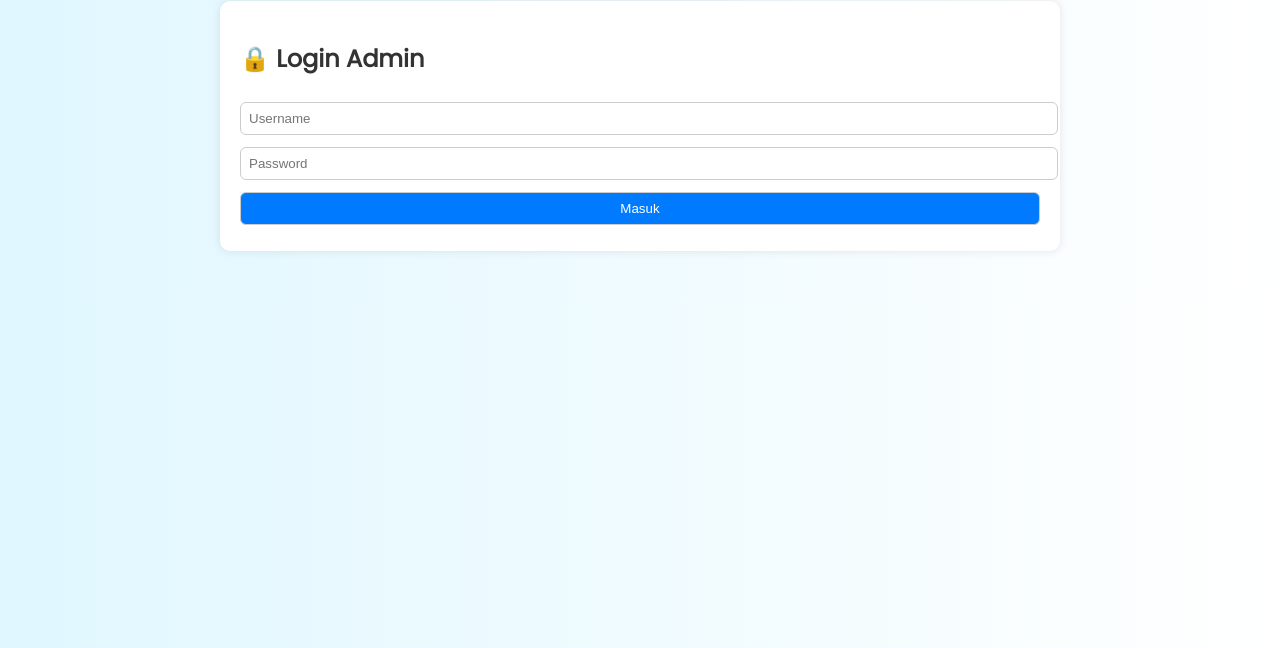
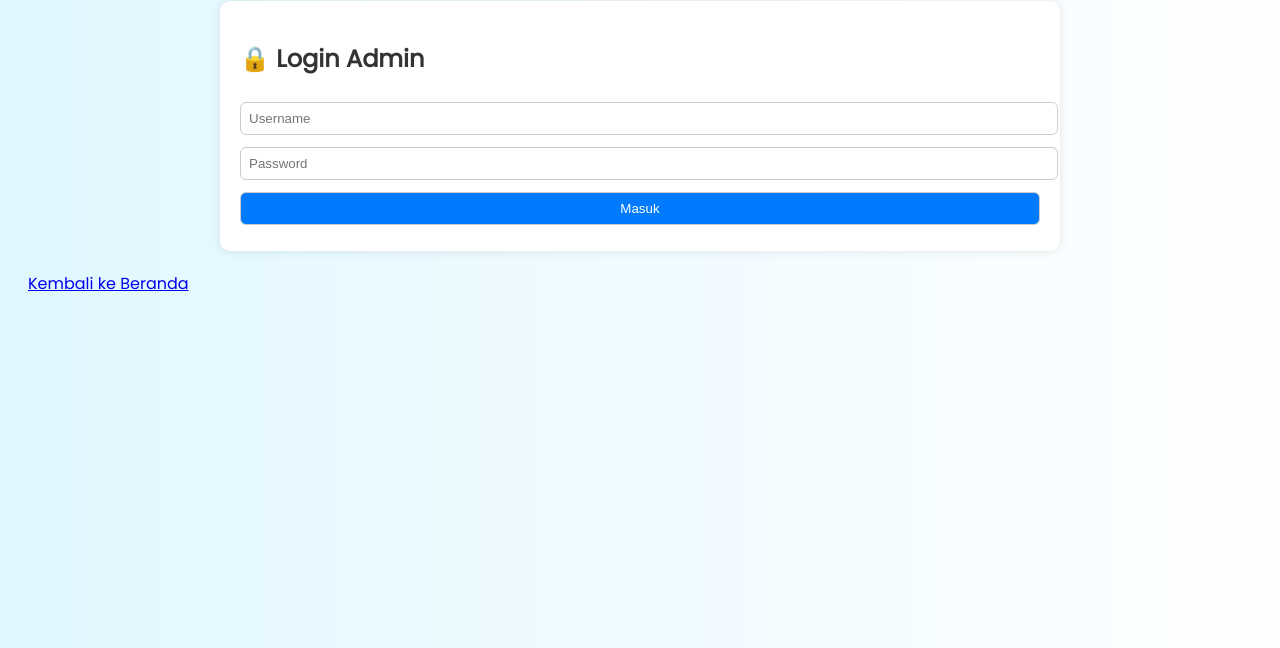
Before and after one commit to sdn1alasbayur/suratt, a plain HTML site: page admin.html in a window 1280 px wide. Shown: the part 152-800 px from the top of the page. Drawn offline with Linux system fonts and the light colour scheme.

Commit message:
Add files via upload

```diff
--- a/admin.html
+++ b/admin.html
@@ -22,6 +22,8 @@
     <button onclick="login()">Masuk</button>
     <p id="loginError" class="error-text" style="display:none;">Username atau Password salah!</p>
   </div>
+
+  <a href="index.html">Kembali ke Beranda</a>
 
   <div class="container" id="appContainer" style="display:none;">
     <button onclick="showForm()">➕ Tambah Surat</button>
```
